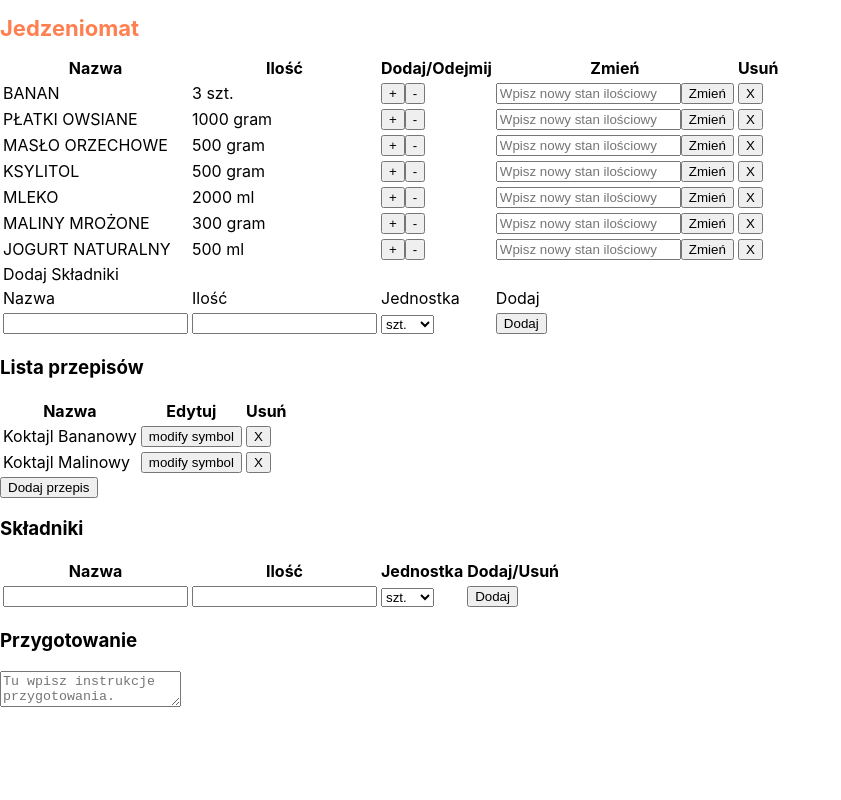
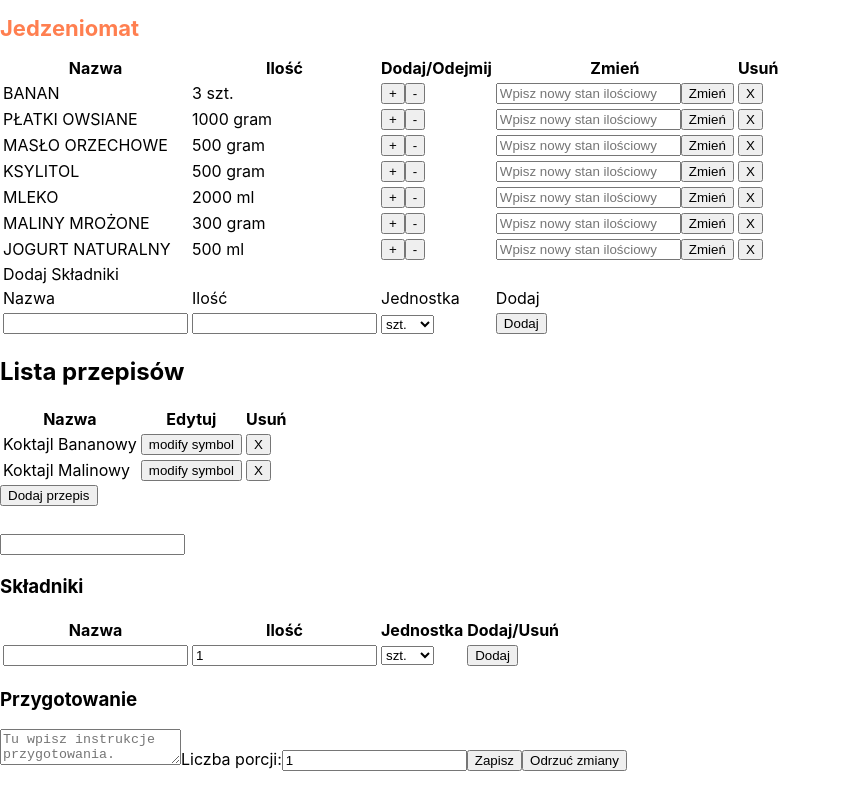
Before and after one commit to L-Glogov/jedzeniomat, a React (Create React App) app: page / in a window 1280 px wide. Both pictures are taken after a click on the button "Dodaj przepis". Shown: the whole page, without its empty margins (0-841 px from the left). Built offline with nearby package versions, Linux system fonts and the light colour scheme.

Commit message:
Completed the basic mechanics of the recipes component

```diff
--- a/src/App.js
+++ b/src/App.js
@@ -128,12 +128,16 @@ class App extends Component {
     },
     recipesInternal: {
       addRecipeToggle: false,
+      editRecipeToggle: false,
       chosenRecipe: '',
-      addRecipeNameInput: '',
-      addRecipeQuantityInput: '',
+      addRecIngNameInput: '',
+      addRecIngQuantityInput: 1,
+      newRecipeNameInput: '',
+      newRecipePortInput: 1,
+      editName: '',
       selectUnitInput: 'szt.',
       tempAddIngs: [],
-      tempAddInst: ''
+      tempAddInst: '',
     }
   }
 
@@ -221,17 +225,18 @@ class App extends Component {
       const updatedState = {...prevState};
       updatedState.recipesInternal.addRecipeToggle = false;
       updatedState.recipesInternal.chosenRecipe = prevState.recipes[index].name;
+      updatedState.recipesInternal.editName = prevState.recipes[index].name;
       return updatedState;
     })
   }
 
   recipesAddIngHandler = () => {
-    const name = this.state.recipesInternal.addRecipeNameInput;
-    const quantity = this.state.recipesInternal.addRecipeQuantityInput;
+    const name = this.state.recipesInternal.addRecIngNameInput;
+    const quantity = this.state.recipesInternal.addRecIngQuantityInput;
     const repeatedItem = this.state.recipesInternal.tempAddIngs.some(item => item.name.toUpperCase() === name.toUpperCase());
     if (repeatedItem) return alert("Składnik już został dodany");
 
-    if (name !== '' && quantity > 0) {
+    if (name !== '') {
       this.setState((prevState) => {
         const updatedState = {...prevState};
         updatedState.recipesInternal.tempAddIngs.push({
@@ -263,12 +268,69 @@ class App extends Component {
     })
   }
 
-  recipesAdddNewToggle = () => {
+  recipesModifyHandler = (index) => {
+    this.setState(prevState => {
+      const updatedState = {...prevState};
+      updatedState.recipesInternal.addRecipeToggle = true;
+      updatedState.recipesInternal.editRecipeToggle = true;
+      updatedState.recipesInternal.chosenRecipe = '';
+      updatedState.recipesInternal.editName = prevState.recipes[index].name;
+      updatedState.recipesInternal.newRecipeNameInput = prevState.recipes[index].name;
+      updatedState.recipesInternal.newRecipePortInput = prevState.recipes[index].portions;
+      updatedState.recipesInternal.tempAddIngs = prevState.recipes[index].ingredients;
+      updatedState.recipesInternal.tempAddInst = prevState.recipes[index].instructions;
+      return updatedState;
+    })
+  }
+
+  recipesAddNewToggle = () => {
     this.setState(prevState => {
       const updatedState = {...prevState};
       updatedState.recipesInternal.addRecipeToggle = true;
       updatedState.recipesInternal.chosenRecipe = '';
+      updatedState.recipesInternal.editName = '';
+      updatedState.recipesInternal.newRecipeNameInput = '';
+      updatedState.recipesInternal.newRecipePortInput = 1;
+      updatedState.recipesInternal.tempAddIngs = [];
+      updatedState.recipesInternal.tempAddInst = '';
       return updatedState;
+    })
+  }
+
+  clearChanges = (updatedState) => {
+    updatedState.recipesInternal.addRecipeToggle = false;
+    updatedState.recipesInternal.editRecipeToggle = false;
+    updatedState.recipesInternal.addRecIngNameInput = '';
+    updatedState.recipesInternal.addRecIngQuantityInput = 1;
+    updatedState.recipesInternal.newRecipeNameInput = '';
+    updatedState.recipesInternal.newRecipePortInput = 1;
+    updatedState.recipesInternal.editName = '';
+    updatedState.recipesInternal.tempAddIngs = [];
+    updatedState.recipesInternal.tempAddInst = '';
+    return updatedState;
+  }
+
+  recipesSaveHandler = () => {
+    this.setState(prevState => {
+      const updatedState = {...prevState};
+      if (prevState.recipesInternal.editRecipeToggle) {
+        const modInd = updatedState.recipes.findIndex(item => item.name === prevState.recipesInternal.editName);
+        updatedState.recipes.splice(modInd, 1);
+      }
+      updatedState.recipes.push({
+        name: prevState.recipesInternal.newRecipeNameInput,
+        portions: prevState.recipesInternal.newRecipePortInput,
+        ingredients: prevState.recipesInternal.tempAddIngs,
+        instructions: prevState.recipesInternal.tempAddInst
+      });
+      return this.clearChanges(updatedState);
+    })
+  }
+
+  recipesDiscardHandler = () => {
+    this.setState(prevState => {
+      const updatedState = {...prevState};
+      return this.clearChanges(updatedState);
     })
   }
 
@@ -291,11 +353,14 @@ class App extends Component {
               recipeList={this.state.recipes}
               internals={this.state.recipesInternal}
               remove={this.recipesRemoveHandler}
+              modify={this.recipesModifyHandler}
               recipeChoose={this.recipesChooseHandler}
               addRecipeIng={this.recipesAddIngHandler}
               inputHandler={this.recipesInputHandler}
               rmvIng={this.recipesRemoveIngHandler}
-              addNew={this.recipesAdddNewToggle}
+              addNew={this.recipesAddNewToggle}
+              save={this.recipesSaveHandler}
+              discard={this.recipesDiscardHandler}
             />
           </Layout>
         </SelectContext.Provider>
--- a/src/components/Recipes/AddIngredients.js
+++ b/src/components/Recipes/AddIngredients.js
@@ -22,18 +22,18 @@ const AddIngredients = ( props ) => {
       <td>
         <input
           type="text"
-          name="addRecipeNameInput"
+          name="addRecIngNameInput"
           onChange={props.inputHandler}
-          value={props.internals.addRecipeNameInput}
+          value={props.internals.addRecIngNameInput}
         />
       </td>
       <td>
         <input
           type="number"
-          name="addRecipeQuantityInput"
-          min={0}
+          name="addRecIngQuantityInput"
+          min={1}
           onChange={props.inputHandler}
-          value={props.internals.addRecipeQuantityInput}
+          value={props.internals.addRecIngQuantityInput}
         />
       </td>
       <td>
--- a/src/components/Recipes/Recipes.js
+++ b/src/components/Recipes/Recipes.js
@@ -8,7 +8,7 @@ const Recipes = ( props ) => {
       <tr key={item.name}>
         <td onClick={props.recipeChoose.bind(this, index)}>{item.name}</td>
         <td>
-          <button>modify symbol</button>
+          <button onClick={props.modify.bind(this, index)}>modify symbol</button>
         </td>
         <td>
           <button onClick={props.remove.bind(this, index)}>X</button>
@@ -26,13 +26,16 @@ const Recipes = ( props ) => {
         <li key={item.name}>{item.name}: {item.quantity} {item.unit}</li>
       )
     })
-    instructions = <p>{props.recipeList[recipeInd].instructions}</p>
+    instructions = <div>
+      <p>{props.recipeList[recipeInd].instructions}</p>
+      <p>Liczba porcji: {props.recipeList[recipeInd].portions}</p>
+    </div>
   }
 
   return (
     <div>
-      <section>
-        <h3>Lista przepisów</h3>
+      <div>
+        <h2>Lista przepisów</h2>
         <table>
           <thead>
             <tr>
@@ -46,8 +49,18 @@ const Recipes = ( props ) => {
           </tbody>
         </table>
         <button onClick={props.addNew}>Dodaj przepis</button>
-      </section>
-      <section>
+      </div>
+      <h2>
+        {props.internals.addRecipeToggle
+        ? <input
+            type="text"
+            name="newRecipeNameInput"
+            onChange={props.inputHandler}
+            value={props.internals.newRecipeNameInput}
+         />
+        : props.internals.chosenRecipe}
+      </h2>
+      <div>
         <h3>Składniki</h3>
         {props.internals.addRecipeToggle
         ? <AddIngredients
@@ -57,18 +70,30 @@ const Recipes = ( props ) => {
           rmvIng = {props.rmvIng}
         />
         : <ul>{ingredientList}</ul>}
-      </section>
-      <section>
+      </div>
+      <div>
         <h3>Przygotowanie</h3>
         {props.internals.addRecipeToggle
-        ? <textarea
-            placeholder="Tu wpisz instrukcje przygotowania."
-            name="tempAddInst"
-            value={props.internals.tempAddInst}
-            onChange={props.inputHandler}
-        />
+        ? <div>
+            <textarea
+              placeholder="Tu wpisz instrukcje przygotowania."
+              name="tempAddInst"
+              value={props.internals.tempAddInst}
+              onChange={props.inputHandler}
+            />
+            <label for="recPortInput">Liczba porcji:</label>
+            <input
+              type="number"
+              name="newRecipePortInput"
+              onChange={props.inputHandler}
+              value={props.internals.newRecipePortInput}
+              id="recPortInput"
+            />
+            <button onClick={props.save}>Zapisz</button>
+            <button onClick={props.discard}>Odrzuć zmiany</button>
+        </div>
         : instructions}
-      </section>
+      </div>
     </div>
   )
 }
```
